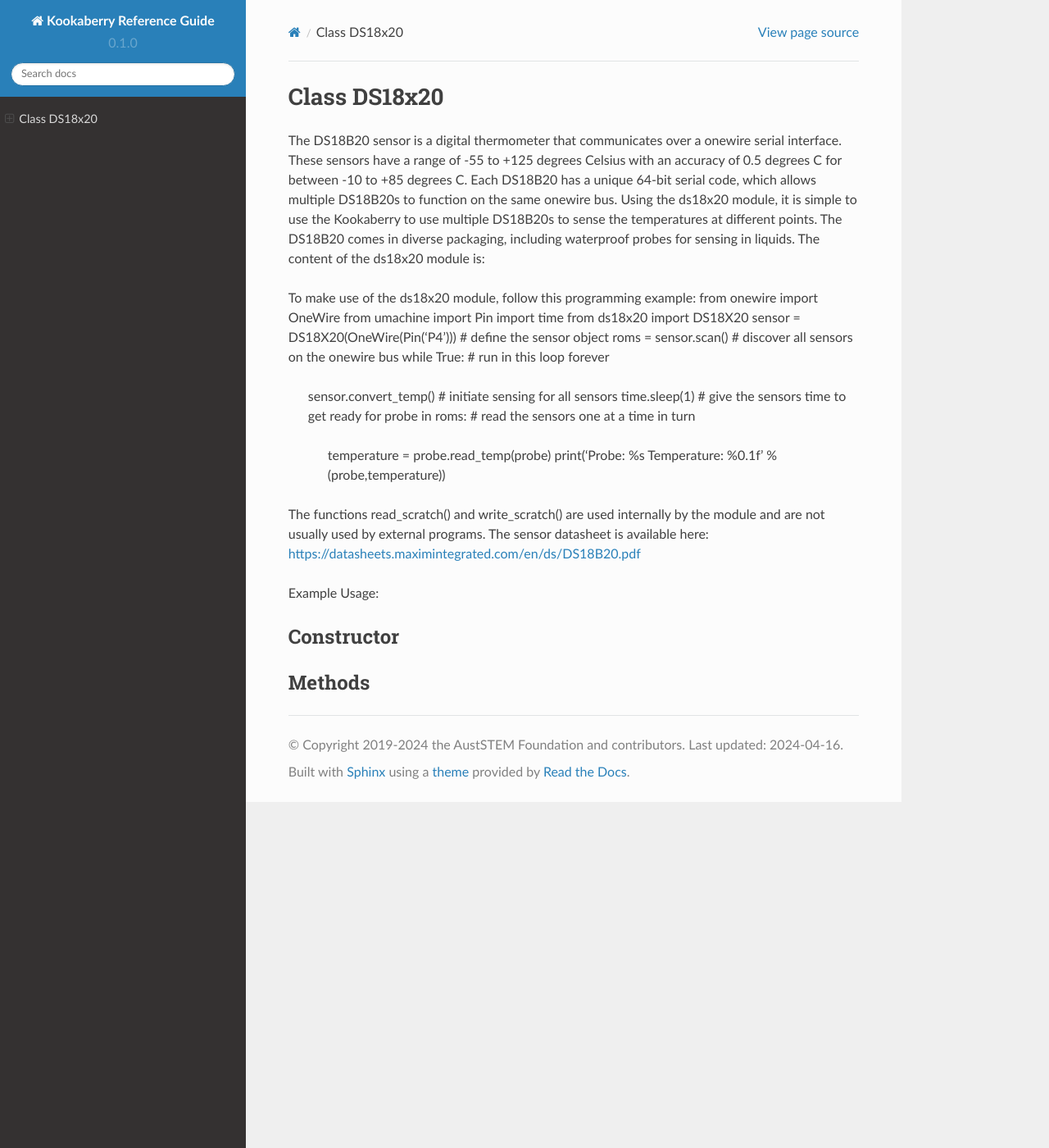
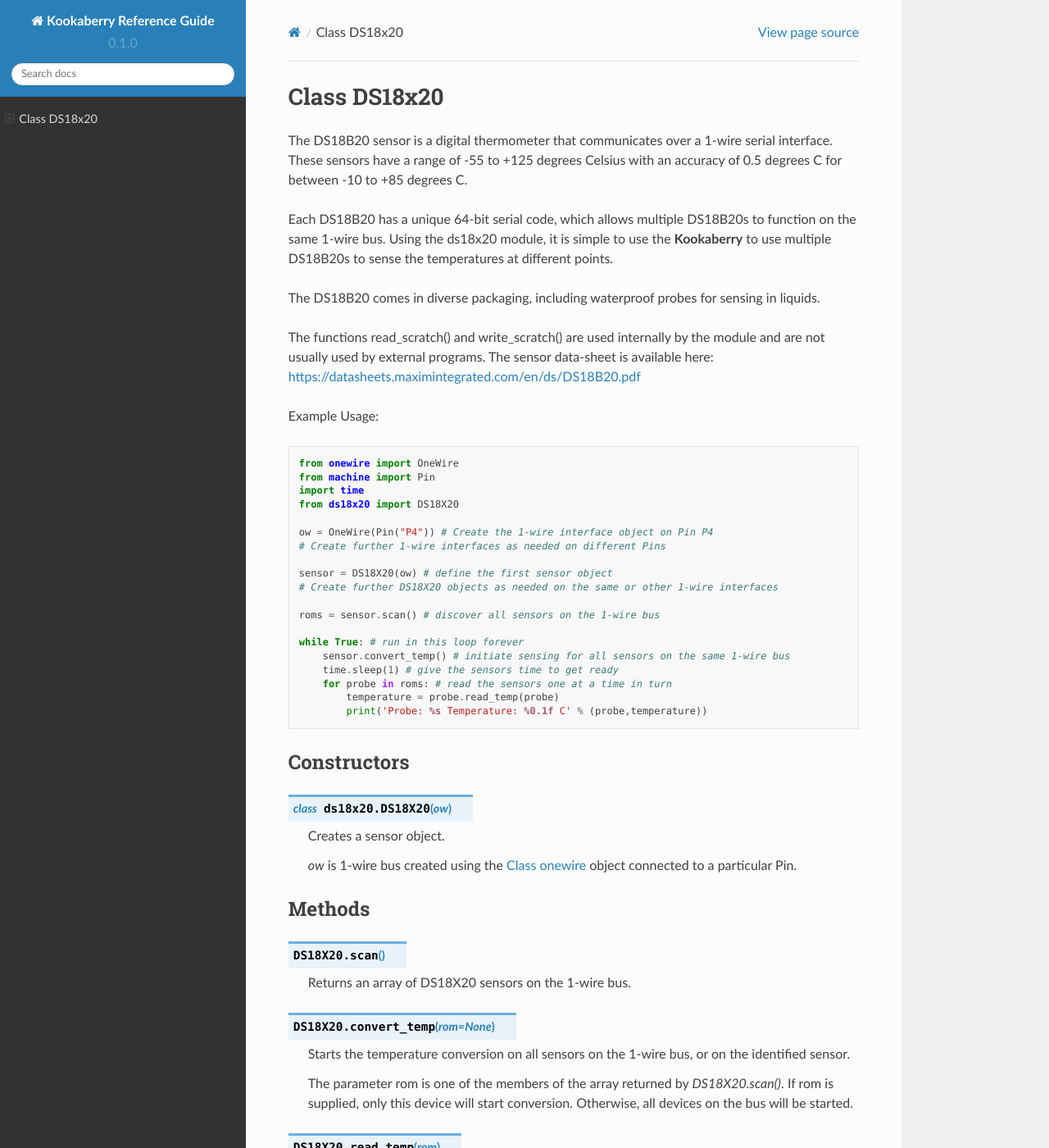
Before and after one commit to TDStrasser/Kookaberry-Reference-Guide, a Sphinx documentation site: the page built from docs/source/ds18x20.rst, in a window 1280 px wide and 1400 px high. Shown: the whole window at 82% size. Built offline with Sphinx 7.4.7 and the Read the Docs theme 2.0.0, drawn with Linux system fonts in a browser that asks for light colours; pages that are not in the unit, such as notebooks, are missing from menus; some of the changed text lies outside the part shown.

Commit message:
Initial DS18X20 decsription

```diff
--- a/docs/source/ds18x20.rst
+++ b/docs/source/ds18x20.rst
@@ -4,39 +4,80 @@
 Class DS18x20
 =============
 
-The DS18B20 sensor is a digital thermometer that communicates over a onewire serial interface.  These sensors have a range of -55 to +125 degrees Celsius with an accuracy of 0.5 degrees C for between -10 to +85 degrees C. Each DS18B20 has a unique 64-bit serial code, which allows multiple DS18B20s to function on the same onewire bus. Using the ds18x20 module, it is simple to use the Kookaberry to use multiple DS18B20s to sense the temperatures at different points.  The DS18B20 comes in diverse packaging, including waterproof probes for sensing in liquids.
-The content of the ds18x20 module is:
+The DS18B20 sensor is a digital thermometer that communicates over a 1-wire serial interface.
+These sensors have a range of -55 to +125 degrees Celsius with an accuracy of 0.5 degrees C for between -10 to +85 degrees C.
 
-To make use of the ds18x20 module, follow this programming example:
-from onewire import OneWire
-from umachine import Pin
-import time
-from ds18x20 import DS18X20
-sensor = DS18X20(OneWire(Pin('P4'))) # define the sensor object
-roms = sensor.scan() # discover all sensors on the onewire bus
-while True: # run in this loop forever
-    sensor.convert_temp() # initiate sensing for all sensors
-    time.sleep(1) # give the sensors time to get ready
-    for probe in roms: # read the sensors one at a time in turn
-        temperature = probe.read_temp(probe)
-        print('Probe: %s Temperature: %0.1f' % (probe,temperature))
+Each DS18B20 has a unique 64-bit serial code, which allows multiple DS18B20s to function on the same 1-wire bus.
+Using the ds18x20 module, it is simple to use the **Kookaberry** to use multiple DS18B20s to sense the temperatures at different points.
+
+The DS18B20 comes in diverse packaging, including waterproof probes for sensing in liquids.
 
 The functions read_scratch() and write_scratch() are used internally by the module and are not usually used by external programs.
-The sensor datasheet is available here: https://datasheets.maximintegrated.com/en/ds/DS18B20.pdf
+The sensor data-sheet is available here: https://datasheets.maximintegrated.com/en/ds/DS18B20.pdf
 
 
 
 Example Usage::
 
+    from onewire import OneWire
+    from machine import Pin
+    import time
+    from ds18x20 import DS18X20
+
+    ow = OneWire(Pin("P4")) # Create the 1-wire interface object on Pin P4
+    # Create further 1-wire interfaces as needed on different Pins
+
+    sensor = DS18X20(ow) # define the first sensor object
+    # Create further DS18X20 objects as needed on the same or other 1-wire interfaces
+
+    roms = sensor.scan() # discover all sensors on the 1-wire bus
+
+    while True: # run in this loop forever
+        sensor.convert_temp() # initiate sensing for all sensors on the same 1-wire bus
+        time.sleep(1) # give the sensors time to get ready
+        for probe in roms: # read the sensors one at a time in turn
+            temperature = probe.read_temp(probe)
+            print('Probe: %s Temperature: %0.1f C' % (probe,temperature))
 
 
-Constructor
------------
+Constructors
+------------
 
-.. class::
+.. class:: ds18x20.DS18X20(ow)
+
+    Creates a sensor object.
+
+    *ow* is 1-wire bus created using the :ref:`onewire` object connected to a particular Pin.
 
 
 Methods
 -------
 
-.. method::
+.. method:: DS18X20.scan()
+
+    Returns an array of DS18X20 sensors on the 1-wire bus.
+
+.. method:: DS18X20.convert_temp(rom=None)
+
+    Starts the temperature conversion on all sensors on the 1-wire bus, or on the identified sensor.
+
+    The parameter rom is one of the members of the array returned by *DS18X20.scan()*.
+    If rom is supplied, only this device will start conversion. Otherwise, all devices on the bus will be started.
+
+.. method:: DS18X20.read_temp(rom)
+
+    Returns the temperature in degrees Celsius from the specified sensor.
+
+    The parameter rom is one of the members of the array returned by *DS18X20.scan()*.
+
+
+
+.. important::
+
+    After power up and before a conversion cycle has been performed, the DS18x20 sensors will return the value 85°C.
+    Since this is also a valid return value, the calling app must decide, whether it is a reasonable value in the given context.
+
+
+
+'scan', 'convert_temp', 'read_scratch', 'write_scratch',
+'read_temp'
```
